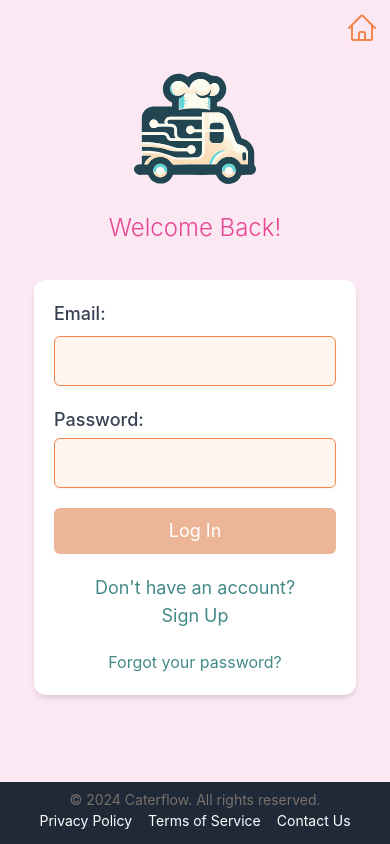
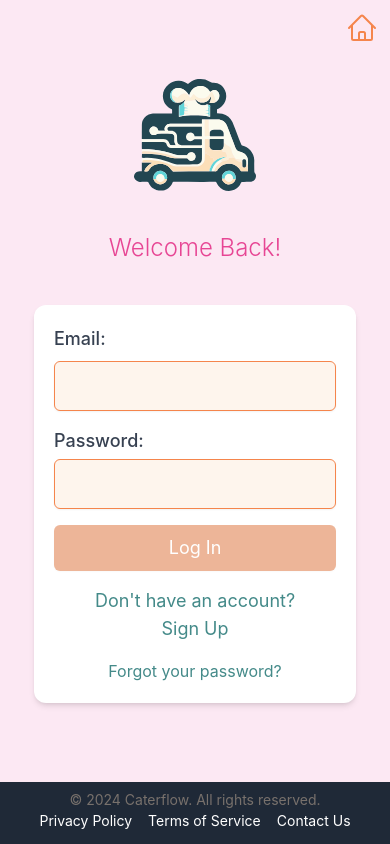
Before and after one commit to MichaelAJay/caterflow-fe, a Vue app: page /login in a window 390 px wide. Built offline with nearby package versions, Linux system fonts and the light colour scheme; no server answers.

Commit message:
finished styling for mobile (again)

```diff
--- a/src/components/visitor/ComingSoon.vue
+++ b/src/components/visitor/ComingSoon.vue
@@ -11,7 +11,7 @@ const items = ref([
 </script>
 
 <template>
-  <div class="flex-1 flex flex-col">
+  <div class="flex-1 flex flex-col items-center">
     <div
       class="flex-1 bg-white bg-opacity-90 rounded-xl shadow-lg p-8 border border-gray-200 max-w-md w-full flex flex-col"
     >
--- a/src/views/visitor/LogIn.vue
+++ b/src/views/visitor/LogIn.vue
@@ -39,15 +39,15 @@ onMounted(async () => {
 </script>
 
 <template>
-  <div id="login-container" class="flex flex-1 flex-col items-center justify-start p-4 lg:items-stretch">
-    <div id="logo-container" class="flex items-center justify-center py-8 lg:py-20">
+  <div id="login-container" class="flex flex-1 flex-col items-center justify-around p-4">
+    <div id="logo-container" class="flex items-center justify-center py-4 lg:py-20">
       <img
         :src="truckLogo"
         alt="Logo: A catering truck with a chef's hat on top of it"
         class="h-28 lg:h-36"
       />
     </div>
-    <h2 class="mb-2 text-2xl font-light text-accents-500">Welcome Back!</h2>
+    <h2 class="text-2xl font-light text-accents-500">Welcome Back!</h2>
     <div
       id="login-sections"
       class="flex w-full min-h-full flex-col items-center justify-center lg:flex-row lg:items-stretch lg:justify-around space-y-4 lg:space-y-0 lg:space-x-4"
--- a/src/views/visitor/LoginContent.vue
+++ b/src/views/visitor/LoginContent.vue
@@ -92,7 +92,7 @@ onMounted(async () => {
       class="flex-1 p-5 sm:p-6 max-w-md w-full bg-white rounded-xl shadow-md flex flex-col"
     >
       <!-- Card -->
-      <form @submit.prevent="handleLogin" class="space-y-5 sm:space-y-4 md:space-y-6">
+      <form @submit.prevent="handleLogin" class="space-y-3 sm:space-y-4 md:space-y-6">
         <div>
           <label for="email" class="block font-medium text-gray-700">Email:</label>
           <input
@@ -149,7 +149,10 @@ onMounted(async () => {
 </template>
 
 <style scoped>
-@media (min-height: 800px) {
+@media (min-height: 805px) {
+  form {
+    @apply space-y-4
+  }
   form label {
     @apply text-lg mb-1;
   }
@@ -160,4 +163,9 @@ onMounted(async () => {
     @apply text-base;
   }
 }
+@media (min-height: 900px) {
+  form {
+    @apply space-y-6
+  }
+}
 </style>
```
